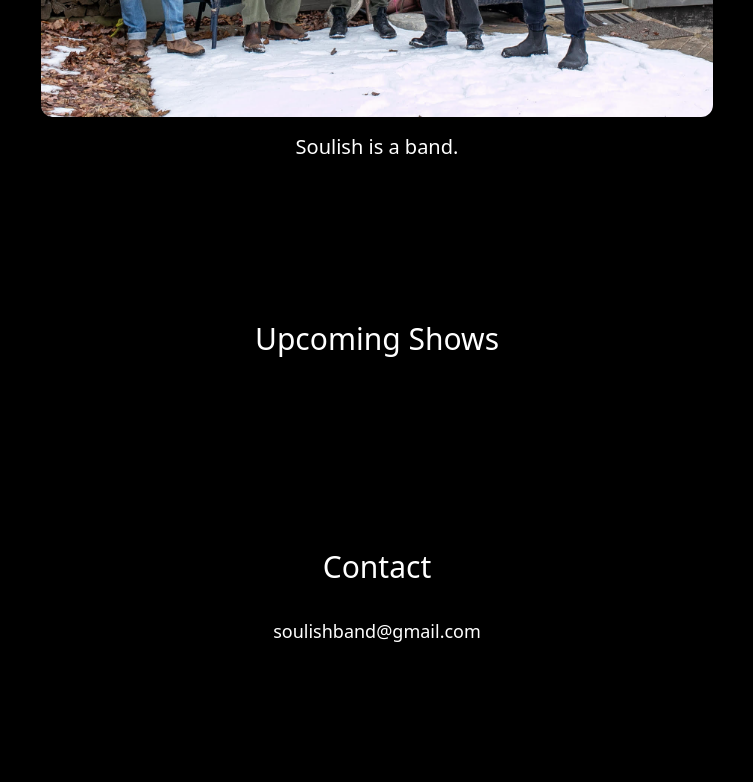
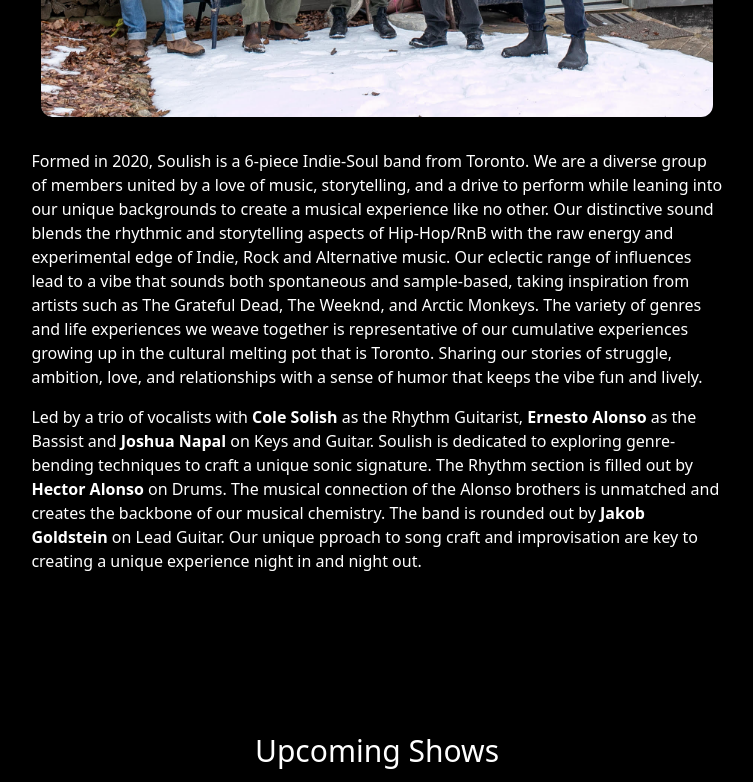
Before and after one commit to jakespodek/SoulishBandWebsite, a website: page src/index.html in a window 1280 px wide. Shown: the part 720-1502 px from the top of the page, without its empty margins (263-1016 px from the left). Drawn offline with Linux system fonts and the light colour scheme; no server answers.

Commit message:
band bio

```diff
--- a/src/index.html
+++ b/src/index.html
@@ -31,12 +31,33 @@
             </nav>
         </header>
         <main class="flex flex-col items-center">
-            <div id="about" class="flex flex-col items-center mb-20 lg:mb-40">
+            <div id="about" class="flex flex-col items-center mb-4 lg:mb-40">
                 <div class="w-full">
                     <img src="../assets/groupphoto.jpg" alt="band members"
                         class="w-full max-w-2xl rounded-xl mb-4 mx-auto">
                 </div>
-                <p class="text-xl">Soulish is a band.</p>
+                <p class="mt-4 w-3/5">
+                    Formed in 2020, Soulish is a 6-piece Indie-Soul band from Toronto. We are a diverse group of members
+                    united by a love of music, storytelling, and a drive to perform while leaning into our unique
+                    backgrounds to create a musical experience like no other. Our distinctive sound blends the rhythmic
+                    and storytelling aspects of Hip-Hop/RnB with the raw energy and experimental edge of Indie, Rock and
+                    Alternative music. Our eclectic range of influences lead to a vibe that sounds both spontaneous and
+                    sample-based, taking inspiration from artists such as The Grateful Dead, The Weeknd, and Arctic
+                    Monkeys. The variety of genres and life experiences we weave together is representative of our
+                    cumulative experiences growing up in the cultural melting pot that is Toronto. Sharing our stories
+                    of struggle, ambition, love, and relationships with a sense of humor that keeps the vibe fun and
+                    lively.
+                </p>
+
+                <p class="mt-4 w-3/5">
+                    Led by a trio of vocalists with <span>Cole Solish</span> as the Rhythm Guitarist, <span>Ernesto
+                        Alonso</span> as the Bassist and <span>Joshua Napal</span> on Keys and Guitar. Soulish is
+                    dedicated to exploring genre-bending techniques to craft a unique sonic signature. The Rhythm
+                    section is filled out by <span>Hector Alonso</span> on Drums. The musical connection of the Alonso
+                    brothers is unmatched and creates the backbone of our musical chemistry. The band is rounded out by
+                    <span>Jakob Goldstein</span> on Lead Guitar. Our unique pproach to song craft and improvisation are
+                    key to creating a unique experience night in and night out.
+                </p>
             </div>
             <div id="shows" class="mb-20 lg:mb-40 w-full">
                 <h2 class="font-medium text-3xl text-center mb-8">Upcoming Shows</h2>
--- a/src/input.css
+++ b/src/input.css
@@ -1,3 +1,7 @@
 @tailwind base;
 @tailwind components;
 @tailwind utilities;
+
+p span {
+    font-weight: bold;
+}
```
Also changed, not shown: src/output.css.
